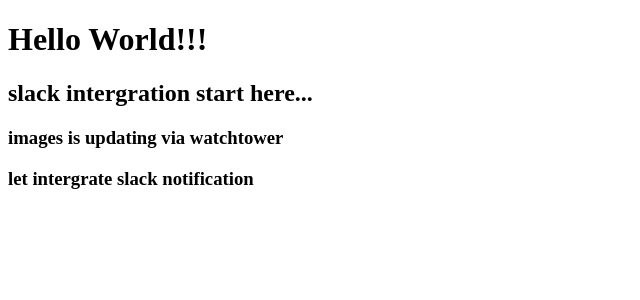
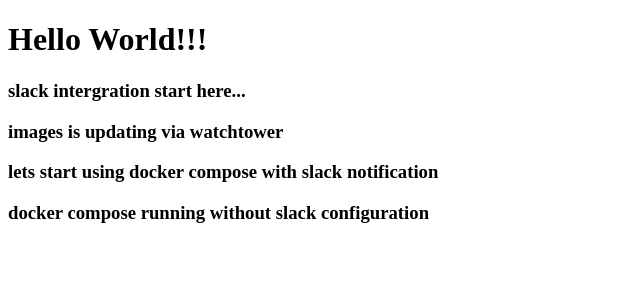
Before and after one commit to Amankashyap4/projectcicd, an Angular app: page / in a window 1280 px wide. Shown: the top 300 px of the page, without its empty margins (0-640 px from the left). Built offline with nearby package versions, Linux system fonts and the light colour scheme.

Commit message:
No slack integration - 76

```diff
--- a/src/app/app.component.html
+++ b/src/app/app.component.html
@@ -7,9 +7,11 @@
 <!-- * * * * * * * to get started with your project! * * * * * * * * -->
 <!-- * * * * * * * * * * * * * * * * * * * * * * * * * * * * * * * -->
 <h1>Hello World!!!</h1>
-<h2>slack intergration start here...</h2>
+<h3>slack intergration start here...</h3>
 <h3>images is updating via watchtower</h3>
-<h3>let intergrate slack notification</h3>
+<h3>lets start using docker compose with slack notification</h3>
+
+<h3>docker compose running without slack configuration</h3>
 <!-- * * * * * * * * * * * * * * * * * * * * * * * * * * * * * * * -->
 <!-- * * * * * * * * * * * The content above * * * * * * * * * * * -->
 <!-- * * * * * * * * * * is only a placeholder * * * * * * * * * * -->
```
